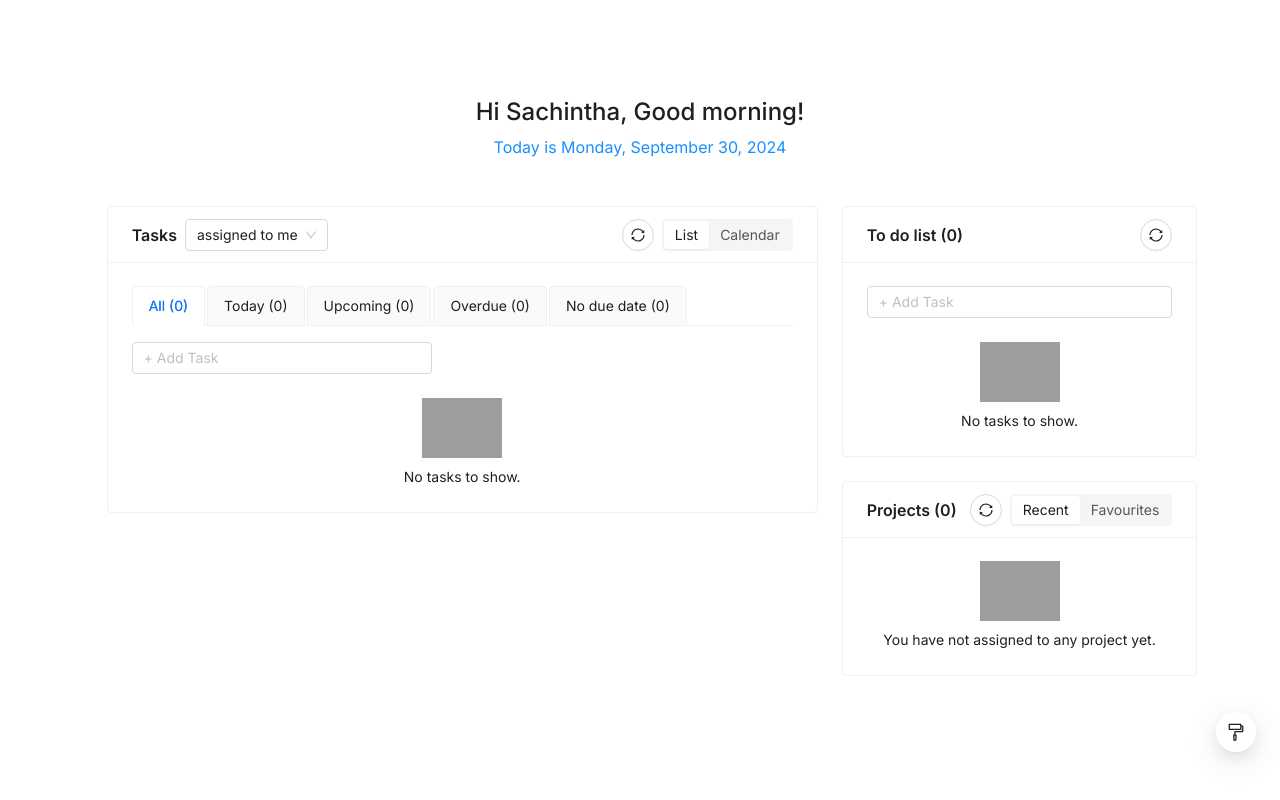
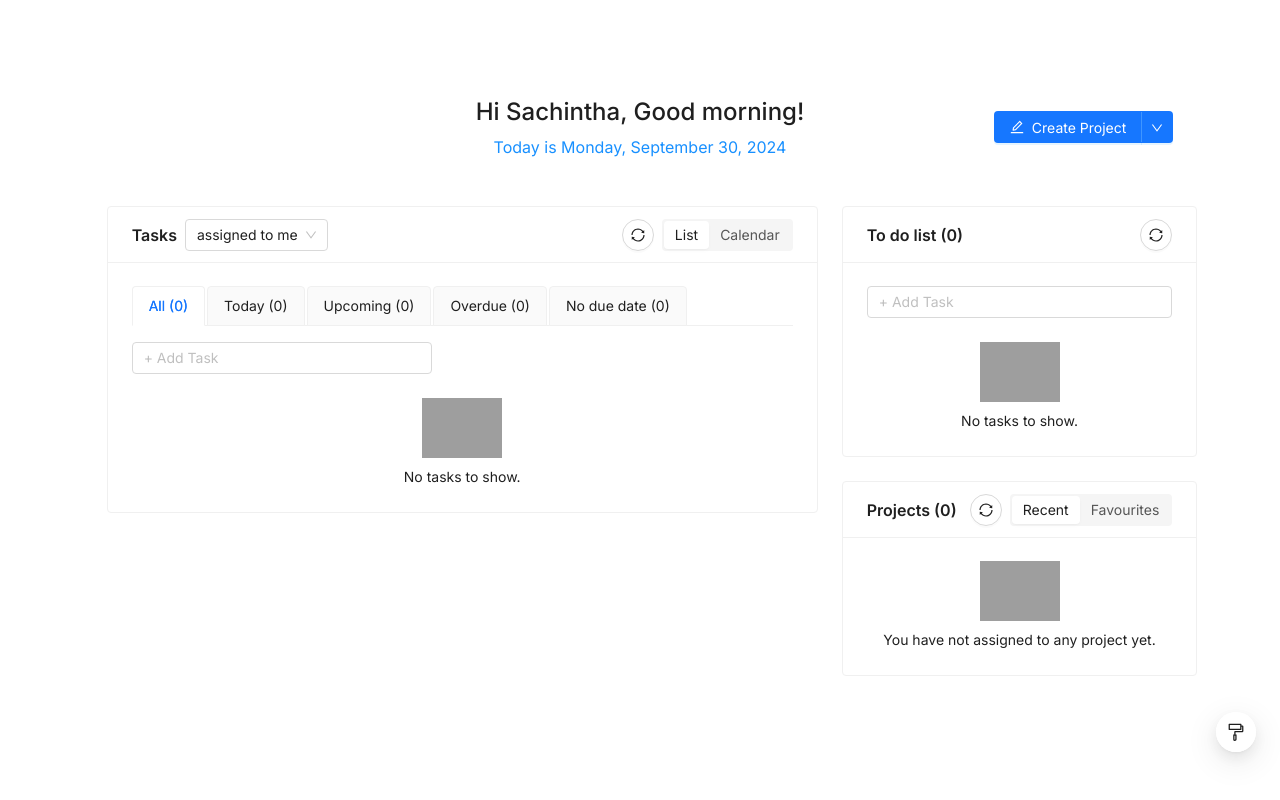
Before and after one commit to kithmina1999/worklenz-v2, a React (Create React App) app: page /worklenz/home in a window 1280 px wide. Shown: the top 800 px of the page. Built offline with nearby package versions, Linux system fonts and the light colour scheme; grey boxes are pictures that could not be loaded.

Commit message:
feat(homepage): add create project button and drawer to homepage

```diff
--- a/src/pages/home/Homepage.tsx
+++ b/src/pages/home/Homepage.tsx
@@ -5,6 +5,8 @@ import TodoList from './TodoList'
 import RecentAndFavouriteProjecList from './RecentAndFavouriteProjecList'
 import { Col } from 'antd'
 import { useMediaQuery } from 'react-responsive'
+import CreateProjectDrawer from '../../features/projects/createProject/CreateProjectDrawer'
+import CreateProjectButton from '../../features/projects/createProject/CreateProjectButton'
 
 const Homepage = () => {
     // media queries from react-responsive package
@@ -12,7 +14,17 @@ const Homepage = () => {
 
     return (
         <div style={{ marginBlock: 96, minHeight: '90vh' }}>
-            <UserGreetingWithTime />
+            <Col style={{ display: 'flex', flexDirection: 'column', gap: 24 }}>
+                <UserGreetingWithTime />
+                {isDesktop ? (
+                    <div className="absolute right-0 top-1/2 -translate-y-1/2">
+                        {/* tailwind css used to position this button  */}
+                        <CreateProjectButton />
+                    </div>
+                ) : (
+                    <CreateProjectButton />
+                )}
+            </Col>
 
             {isDesktop ? (
                 <Col style={{ display: 'flex', gap: 24, marginBlockStart: 48 }}>
@@ -37,7 +49,7 @@ const Homepage = () => {
                         display: 'flex',
                         flexDirection: 'column',
                         gap: 24,
-                        marginBlockStart: 48,
+                        marginBlockStart: 24,
                     }}
                 >
                     <TasksList />
@@ -45,6 +57,10 @@ const Homepage = () => {
                     <RecentAndFavouriteProjecList />
                 </Col>
             )}
+
+            {/* drawers */}
+            {/* create project drawer  */}
+            <CreateProjectDrawer />
         </div>
     )
 }
```
